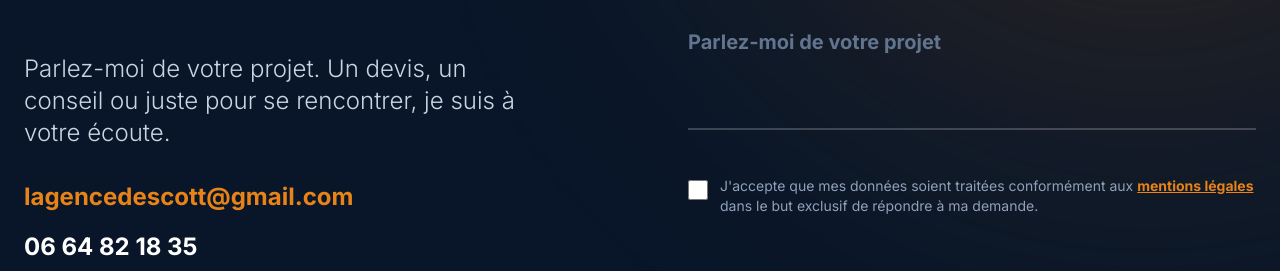
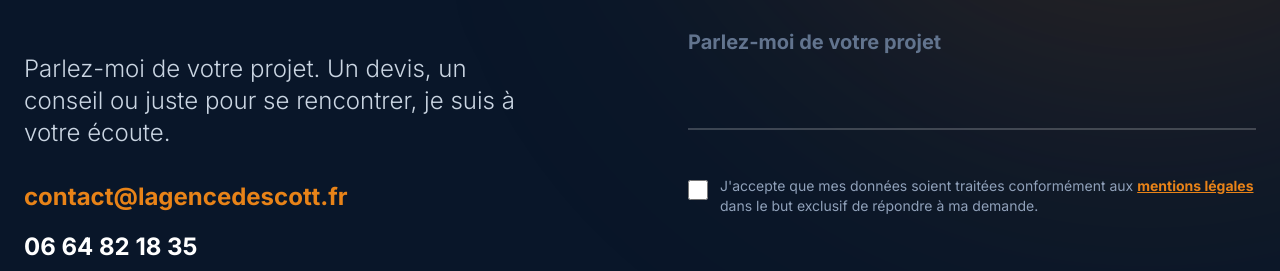
Before and after one commit to nutala/lagence-de-scott, a React (Vite) app: page / in a window 1280 px wide. Shown: the part 6707-6978 px from the top of the page. Built offline with nearby package versions, Linux system fonts and the light colour scheme.

Commit message:
contact: remplacer les emails visibles par contact@lagencedescott.fr

```diff
--- a/src/App.tsx
+++ b/src/App.tsx
@@ -293,8 +293,8 @@ function MainContent({ onShowMentions }: { onShowMentions: () => void }) {
               ))}
             </div>
             <div className="mt-auto pt-10 border-t border-white/10 flex flex-col gap-4">
-              <a href="mailto:lagencedescott@gmail.com" className="text-lg sm:text-xl font-bold text-white flex items-center gap-3">
-                <Mail className="w-5 h-5 text-sun-500" /> lagencedescott@gmail.com
+              <a href="mailto:contact@lagencedescott.fr" className="text-lg sm:text-xl font-bold text-white flex items-center gap-3">
+                <Mail className="w-5 h-5 text-sun-500" /> contact@lagencedescott.fr
               </a>
               <a href="tel:+33664821835" className="text-lg sm:text-xl font-bold text-white flex items-center gap-3">
                 <Phone className="w-5 h-5 text-sun-500" /> 06 64 82 18 35
@@ -554,8 +554,8 @@ function MainContent({ onShowMentions }: { onShowMentions: () => void }) {
               <div className="space-y-8 text-2xl font-light">
                 <p className="text-slate-300 max-w-lg">Parlez-moi de votre projet. Un devis, un conseil ou juste pour se rencontrer, je suis à votre écoute.</p>
                 <div className="flex flex-col gap-4 font-bold">
-                  <a href="mailto:lagencedescott@gmail.com" className="text-sun-400 hover:text-white transition-colors w-fit group">
-                    lagencedescott@gmail.com
+                  <a href="mailto:contact@lagencedescott.fr" className="text-sun-400 hover:text-white transition-colors w-fit group">
+                    contact@lagencedescott.fr
                     <span className="block w-0 h-0.5 bg-white transition-all duration-300 group-hover:w-full"></span>
                   </a>
                   <a href="tel:+33664821835" className="text-white hover:text-sun-400 transition-colors w-fit">
--- a/src/MentionsLegales.tsx
+++ b/src/MentionsLegales.tsx
@@ -43,7 +43,7 @@ export default function MentionsLegales({ onClose }: Props) {
               Résidant à : Saint-Amarin<br />
               Statut : Entreprise en cours de création.<br />
               Téléphone : 06 64 82 18 35<br />
-              Email : <a href="mailto:lagencedescott@gmail.com" className="text-sun-500 hover:underline">lagencedescott@gmail.com</a>
+              Email : <a href="mailto:contact@lagencedescott.fr" className="text-sun-500 hover:underline">contact@lagencedescott.fr</a>
             </p>
           </section>
 
@@ -72,7 +72,7 @@ export default function MentionsLegales({ onClose }: Props) {
             <h2 className="text-2xl font-display font-bold text-white mb-4">4. Données personnelles</h2>
             <p>
               Les informations recueillies via le formulaire de contact (nom, email, message) sont destinées uniquement à <strong>Jordan Schmidt</strong> dans le but exclusif de pouvoir répondre à vos demandes de contact ou de devis.<br />
-              Conformément à la loi « Informatique et Libertés », vous disposez d'un droit d'accès, de rectification et d'opposition aux données vous concernant en nous contactant à l'adresse email : <a href="mailto:lagencedescott@gmail.com" className="text-sun-500 hover:underline">lagencedescott@gmail.com</a>.
+              Conformément à la loi « Informatique et Libertés », vous disposez d'un droit d'accès, de rectification et d'opposition aux données vous concernant en nous contactant à l'adresse email : <a href="mailto:contact@lagencedescott.fr" className="text-sun-500 hover:underline">contact@lagencedescott.fr</a>.
             </p>
           </section>
         </div>
```
